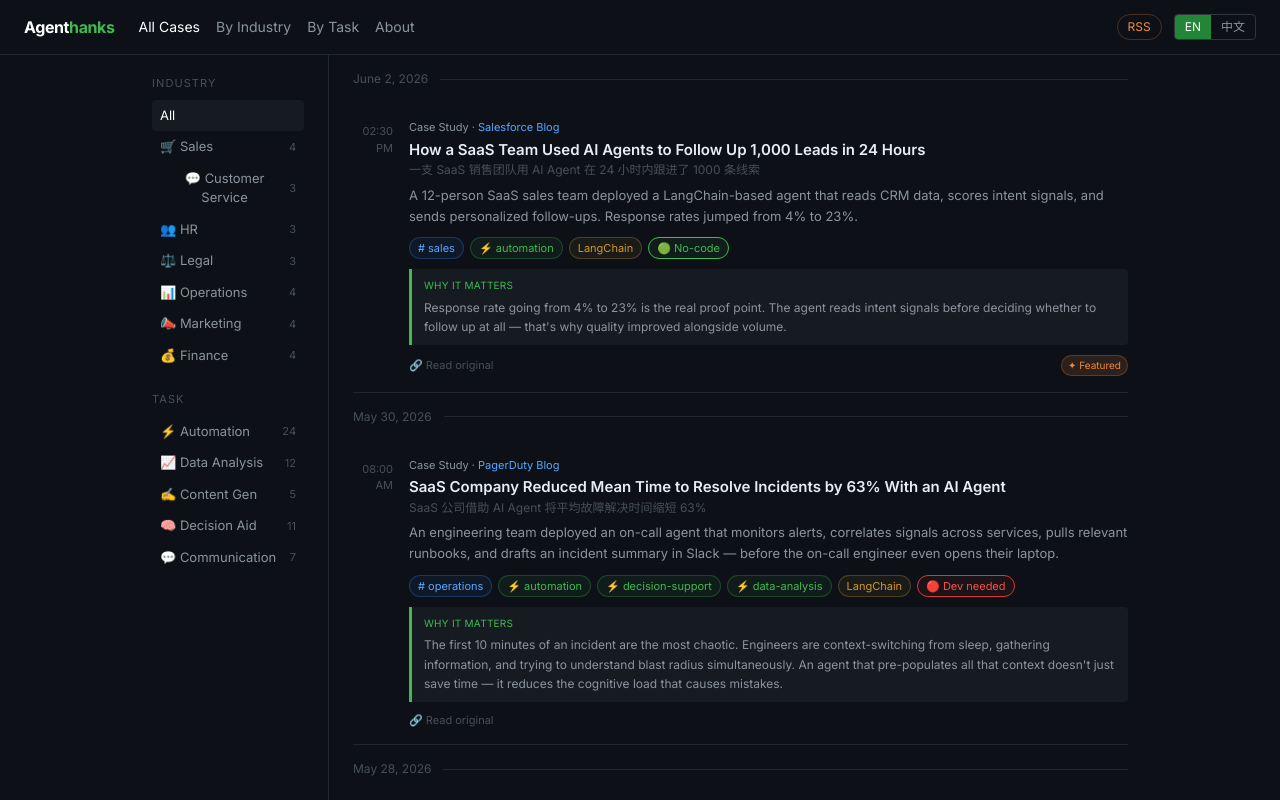
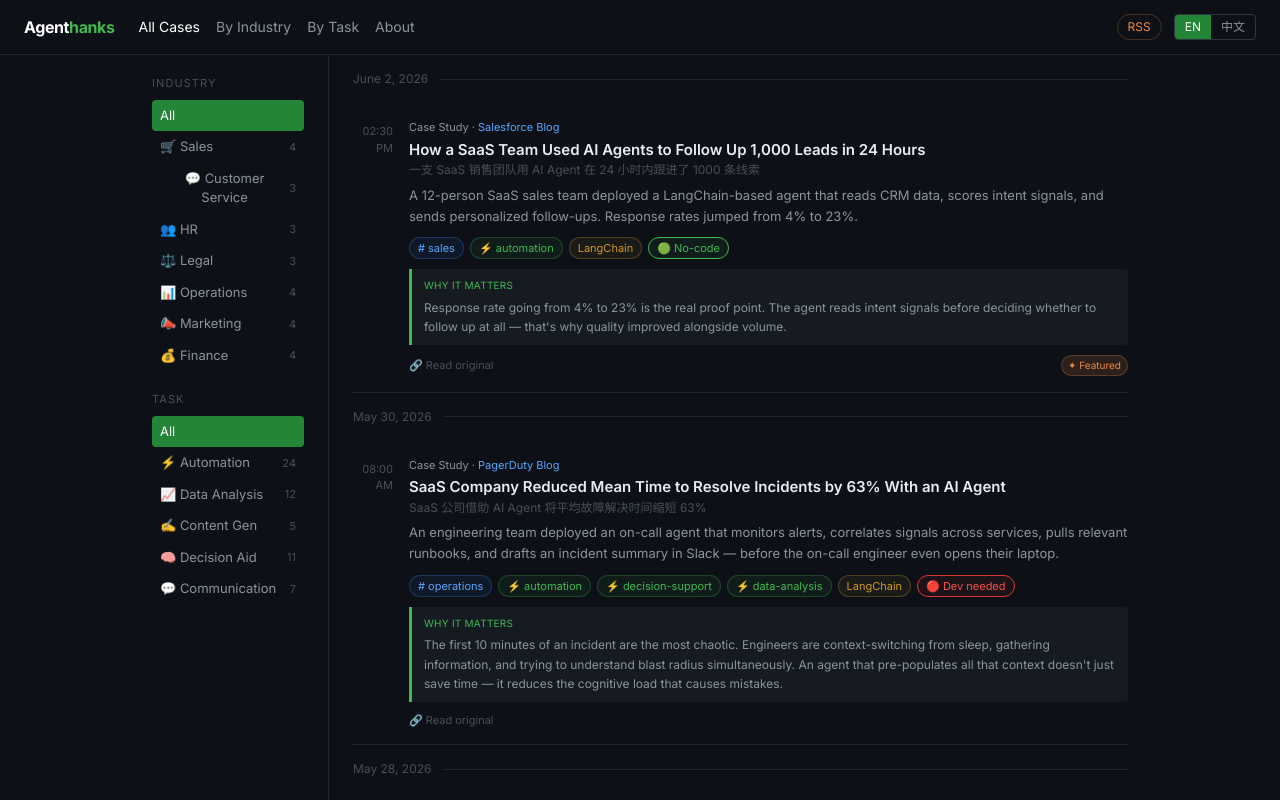
Before and after one commit to odebo/agentcases, a Next.js app: page / in a window 1280 px wide. Shown: the top 800 px of the page. Built offline with nearby package versions, Linux system fonts and the light colour scheme.

Commit message:
fix: green All button for industry, add green All to task section

```diff
--- a/components/Sidebar.tsx
+++ b/components/Sidebar.tsx
@@ -39,13 +39,13 @@ export default function Sidebar({ lang = 'en', active, onChange, industryCounts,
         </div>
         <button type="button" onClick={() => onChange('all')}
           className={`w-full flex items-center justify-between px-2 py-1.5 rounded text-[13px] cursor-pointer appearance-none
-            ${active === 'all' ? 'bg-[var(--bg-secondary)] text-white' : 'text-[var(--text-muted)] hover:bg-[var(--bg-secondary)] hover:text-[var(--text)]'}`}>
+            ${active === 'all' ? 'bg-[#238636] text-white' : 'text-[var(--text-muted)] hover:bg-[var(--bg-secondary)] hover:text-[var(--text)]'}`}>
           <span>{lang === 'zh' ? '全部' : 'All'}</span>
         </button>
         {INDUSTRIES.map(({ slug, label, labelZh, emoji }) => (
           <button key={slug} type="button" onClick={() => onChange(slug)}
             className={`w-full flex items-center justify-between px-2 py-1.5 rounded text-[13px] cursor-pointer appearance-none
-              ${active === slug ? 'bg-[var(--bg-secondary)] text-white' : 'text-[var(--text-muted)] hover:bg-[var(--bg-secondary)] hover:text-[var(--text)]'}`}>
+              ${active === slug ? 'bg-[#238636] text-white' : 'text-[var(--text-muted)] hover:bg-[var(--bg-secondary)] hover:text-[var(--text)]'}`}>
             <span>{emoji} {lang === 'zh' ? labelZh : label}</span>
             <span className="text-[11px] text-[var(--text-dim)]">{industryCounts[slug] ?? 0}</span>
           </button>
@@ -55,6 +55,10 @@ export default function Sidebar({ lang = 'en', active, onChange, industryCounts,
         <div className="text-[11px] uppercase tracking-widest text-[var(--text-dim)] mb-2">
           {lang === 'zh' ? '任务类型' : 'Task'}
         </div>
+        <Link href={prefix || '/'}
+          className="flex items-center justify-between px-2 py-1.5 rounded text-[13px] bg-[#238636] text-white">
+          <span>{lang === 'zh' ? '全部' : 'All'}</span>
+        </Link>
         {TASKS.map(({ slug, label, labelZh, emoji }) => (
           <Link key={slug} href={`${prefix}/task/${slug}`}
             className="flex items-center justify-between px-2 py-1.5 rounded text-[13px] text-[var(--text-muted)] hover:bg-[var(--bg-secondary)] hover:text-[var(--text)]">
```
